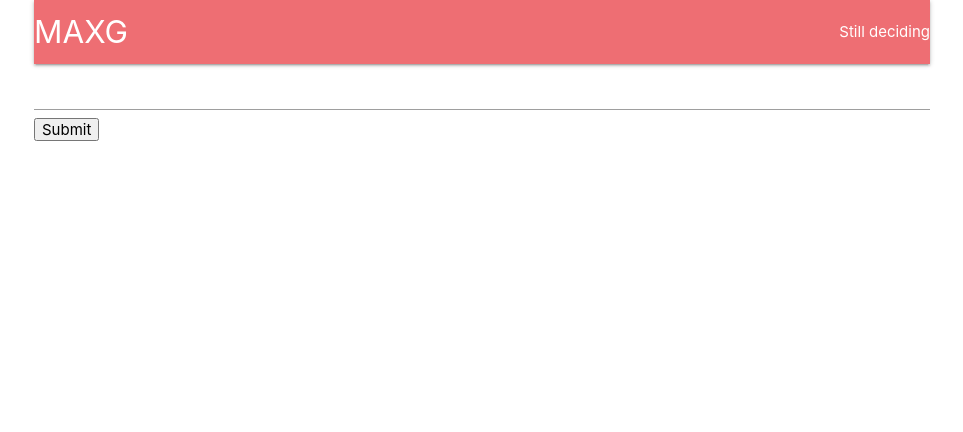
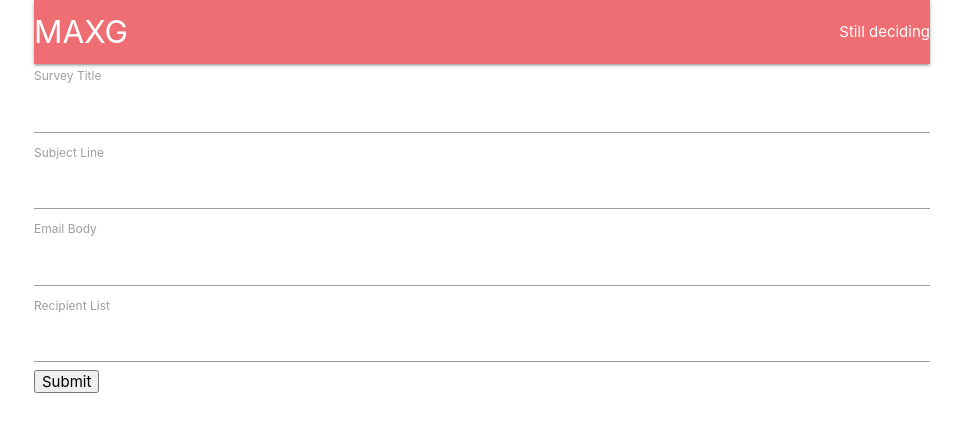
Before and after one commit to ruijin6000/Pelendaba, a React (Create React App) app in the folder client/: page /surveys/new in a window 1280 px wide. Shown: the top 432 px of the page, without its empty margins (158-1121 px from the left). Built offline with nearby package versions, Linux system fonts and the light colour scheme; no server answers; the HTML template or start-up script is replaced by a standard one.

Commit message:
add lodash modual and redux-form for input

```diff
--- a/client/package.json
+++ b/client/package.json
@@ -5,6 +5,7 @@
   "dependencies": {
     "axios": "^0.19.2",
     "http-proxy-middleware": "^0.20.0",
+    "lodash": "^4.17.15",
     "materialize-css": "^1.0.0",
     "react": "^16.13.0",
     "react-dom": "^16.13.0",
--- a/client/src/components/surveys/SurveyField.js
+++ b/client/src/components/surveys/SurveyField.js
@@ -1,11 +1,9 @@
 import React, {Component} from "react";
-import {Field} from "redux-form";
 
-
-export default  ({input})=> {
-    console.log(input);
+export default  ({input,label})=> {
     return (
         <div>
+            <label> {label} </label>
            <input {...input} />
         </div>
     )
--- a/client/src/components/surveys/SurveyForm.js
+++ b/client/src/components/surveys/SurveyForm.js
@@ -1,15 +1,30 @@
 import React, {Component} from "react";
 import {reduxForm, Field} from 'redux-form';
 import SurveyField from './SurveyField';
+import _ from 'lodash';
+
+const FIELDS = [
+    {label: 'Survey Title', name: 'title'},
+    {label: 'Subject Line', name: 'subject'},
+    {label: 'Email Body', name: 'body'},
+    {label: 'Recipient List', name: 'Emails'}
+];
 
 class SurveyForm extends Component {
 
     renderFields() {
-      return (
-          <div>
-              <Field type="text" name="title" component={SurveyField}/>
-          </div>
-      );
+        // <div>
+        //     <Field label="Survey Title" type="text" name="title" component={SurveyField}/>
+        //     <Field label="Subject Line" type="text" name="subject" component={SurveyField}/>
+        //     <Field label="Email Body" type="text" name="body" component={SurveyField}/>
+        //     <Field label="Recipient List" type="text" name="Emails" component={SurveyField}/>
+        // </div>
+
+        return _.map(FIELDS, ({label, name}) => {
+            return (
+                <Field component={SurveyField} type="text" label={label} name={name}/>
+            );
+        });
 
     }
 
@@ -18,7 +33,7 @@
             <div>
                 <form onSubmit={this.props.handleSubmit(values => console.log(values))}>
                     {this.renderFields()}
-                    <button type="submit"> Submit </button>
+                    <button type="submit"> Submit</button>
                 </form>
             </div>
         );
```
